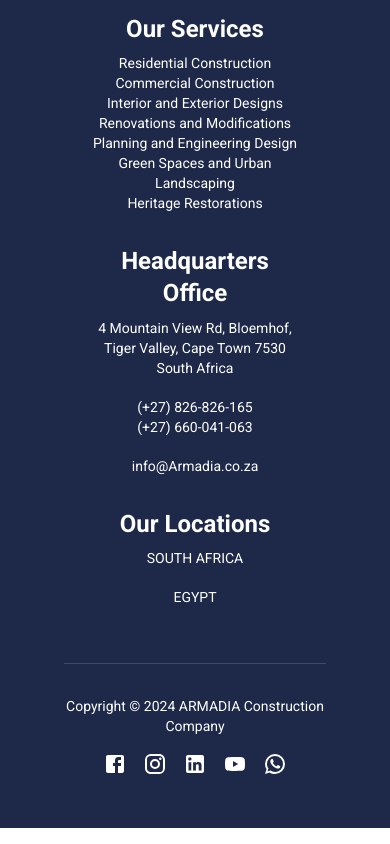
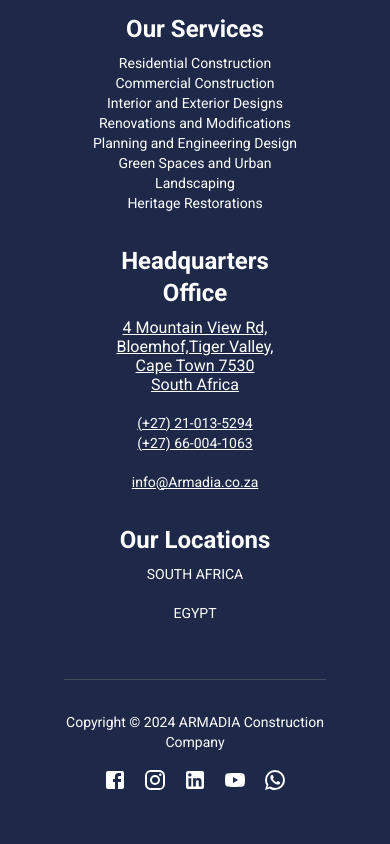
Before and after one commit to MAS4soft/tailwind-react-mui-refactor, a React (Vite) app: page /projects in a window 390 px wide. Shown: the part 7959-8803 px from the top of the page. Built offline with nearby package versions, Linux system fonts and the light colour scheme.

Commit message:
eg phone & footer links

```diff
--- a/src/Components/Contact.ts
+++ b/src/Components/Contact.ts
@@ -5,14 +5,16 @@ export const contacts = [
     name: "Headquarters Office",
     mapSrc: "https://www.google.com/maps/embed?pb=!1m14!1m8!1m3!1d847979.2168813334!2d18.644774!3d-33.878866!3m2!1i1024!2i768!4f13.1!3m3!1m2!1s0x1dcc5100765f3055%3A0xf3c9984259b8e454!2sARMADIA!5e0!3m2!1sen!2sza!4v1727097710541!5m2!1sen!2sza",
     address: "4 Mountain View Rd, Bloemhof,\n Tiger Valley, Cape Town 7530 \n South Africa",
-    phone: "(+27) 660-041-063",
+    phone: "(+27) 21-013-5294",
+    whatsapp: "(+27) 66-004-1063",
     email: "info@Armadia.co.za",
   },
   {
     name: "Middle East Office",
     mapSrc: "https://www.google.com/maps/embed?pb=!1m14!1m8!1m3!1d6909.37202289622!2d31.412795000000003!3d30.017171!3m2!1i1024!2i768!4f13.1!3m3!1m2!1s0x14583ceff38ac8f7%3A0x603bacbdea4310fd!2sDowntown%20Katameya!5e0!3m2!1sen!2sza!4v1727097772637!5m2!1sen!2sza",
     address: "318 Showyfat St, \n 5th District, Road 90,\n Cairo Governorate, Egypt",
-    phone: "(+20) 111-0052-444",
+    phone: "(+20) 106-000-6549",
+    whatsapp: "(+20) 106-000-6549",
     email: "info@Armadia.co.za",
   },
 ];
--- a/src/Components/ContactContent.tsx
+++ b/src/Components/ContactContent.tsx
@@ -16,7 +16,6 @@ const ContactContent = () => {
         justifyContent="center"
         textAlign="center"
         mb={4}
-        // pt={8}
       >
         <TitleDetails
           title="Our Branches"
--- a/src/Components/ContactDetails.tsx
+++ b/src/Components/ContactDetails.tsx
@@ -1,16 +1,17 @@
 import { Typography, Container, Box, Link } from "@mui/material";
 import WhatsAppIcon from "@mui/icons-material/WhatsApp";
-import PhoneIcon from "@mui/icons-material/Phone"; // Import Phone icon
-import EmailIcon from "@mui/icons-material/Email"; // Import Email icon
+import PhoneIcon from "@mui/icons-material/Phone";
+import EmailIcon from "@mui/icons-material/Email";
 
 interface ContactDetailsProps {
   name: string;
   address: string;
-  phone: string;
+  phone?: string;   // phone is optional
+  whatsapp?: string; // whatsapp is optional
   email: string;
 }
 
-const ContactDetails = ({ name, address, phone, email }: ContactDetailsProps) => {
+const ContactDetails = ({ name, address, phone = "", whatsapp = "", email }: ContactDetailsProps) => {
   return (
     <Container>
       <Box my={4}>
@@ -28,19 +29,22 @@ const ContactDetails = ({ name, address, phone, email }: ContactDetailsProps) =>
         <br />
 
         {/* WhatsApp Section */}
+        {whatsapp && (
           <Typography variant="body1" gutterBottom>
             <strong>WhatsApp:</strong> <br />
             <Link
-            href={`https://wa.me/${phone.replace(/\s|\(|\)|-/g, "")}`} // WhatsApp link
+              href={`https://wa.me/${whatsapp.replace(/\s|\(|\)|-/g, "")}`} // WhatsApp link
               target="_blank"
               sx={{ display: "flex", alignItems: "center", color: "inherit" }}
             >
-            <WhatsAppIcon sx={{ mr: 1, color: "green" }} /> {phone}
+              <WhatsAppIcon sx={{ mr: 1, color: "green" }} /> {whatsapp}
             </Link>
           </Typography>
+        )}
         <br />
 
         {/* Phone Section with Phone Icon */}
+        {phone && (
           <Typography variant="body1" gutterBottom>
             <strong>Phone:</strong> <br />
             <Link
@@ -50,6 +54,7 @@ const ContactDetails = ({ name, address, phone, email }: ContactDetailsProps) =>
               <PhoneIcon sx={{ mr: 1 }} /> {phone}
             </Link>
           </Typography>
+        )}
         <br />
 
         {/* Email Section with Email Icon */}
--- a/src/Components/ContactSection.tsx
+++ b/src/Components/ContactSection.tsx
@@ -8,6 +8,7 @@ interface Contact {
   name: string;
   mapSrc: string;
   address: string;
+  whatsapp: string;
   phone: string;
   email: string;
 }
@@ -31,6 +32,7 @@ const ContactSection = ({ contacts }: ContactSectionProps) => {
             <ContactDetails
               name={contact.name}
               address={contact.address}
+              whatsapp={contact.whatsapp}
               phone={contact.phone}
               email={contact.email}
             />
--- a/src/Components/Footer.tsx
+++ b/src/Components/Footer.tsx
@@ -1,5 +1,4 @@
-// src/Components/Footer.tsx
-import { Box, Typography, Grid, Container, Divider } from "@mui/material";
+import { Box, Typography, Grid, Container, Divider, Link } from "@mui/material"; // تأكد من استيراد Link
 import SocialMediaIcons from "./SocialMediaIcons"; // استيراد المكون الجديد
 
 const Footer = () => {
@@ -64,19 +63,35 @@ const Footer = () => {
             <Typography variant="h5" gutterBottom sx={{ fontWeight: "bold" }}>
               Headquarters Office
             </Typography>
-            <Typography variant="body2">
-              4 Mountain View Rd, Bloemhof,
+            <Link
+              href="https://maps.app.goo.gl/KdTyRQkLk3zUW8Jp8"
+              color="inherit"
+              target="_blank"
+            >
+              4 Mountain View Rd, Bloemhof,Tiger Valley,
               <br />
-              Tiger Valley, Cape Town 7530
+              Cape Town 7530
               <br />
               South Africa
+            </Link>
+            <br />
+            <br />
+            <Typography variant="body2">
+              <Link href="tel:+27210135294" color="inherit">
+                (+27) 21-013-5294
+              </Link>
+            </Typography>
+            <Typography variant="body2">
+              <Link href="https://wa.me/27660041063" color="inherit">
+                (+27) 66-004-1063
+              </Link>
             </Typography>
             <br />
-            <Typography variant="body2">(+27) 826-826-165</Typography>
-            <Typography variant="body2">(+27) 660-041-063</Typography>
-            <br />
-            <Typography variant="body2">info@Armadia.co.za</Typography>
-            {/* <Typography variant="body2">contact@Armadia.com</Typography> */}
+            <Typography variant="body2">
+              <Link href="mailto:info@Armadia.co.za" color="inherit">
+                info@Armadia.co.za
+              </Link>
+            </Typography>
           </Grid>
 
           <Grid item xs={12} sm={6} md={3}>
```
Also changed, not shown: src/Pages/ContactUs/Index.tsx (+1 -81 lines). Lines whose indentation alone changed are shown as unchanged.
